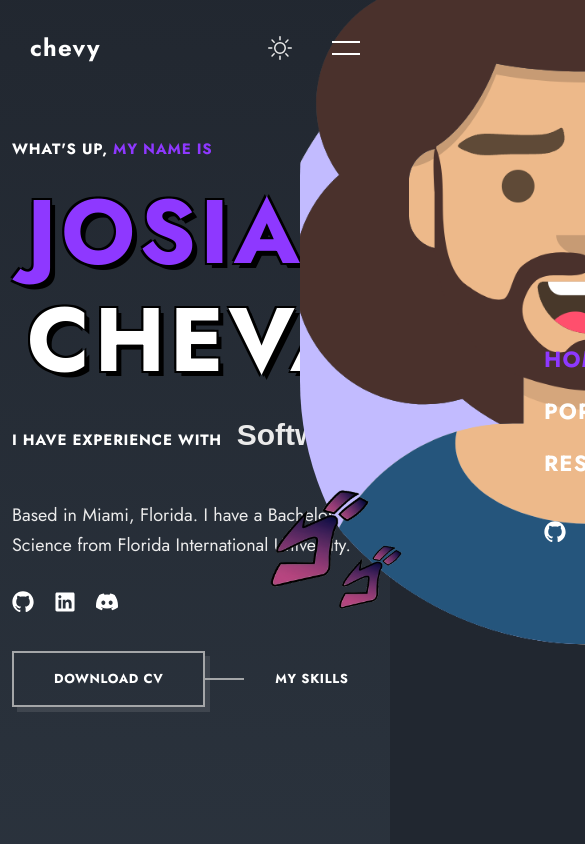
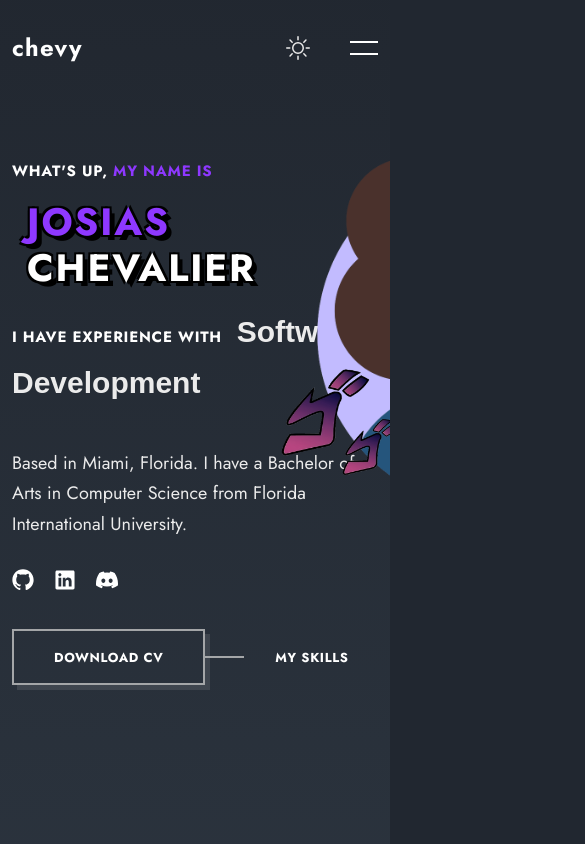
Before and after one commit to Chevyjd2007/Portfolio, a React (Vite) app: page /#home in a window 390 px wide. Shown: the top 844 px of the page, 585 px wide, since content can reach past the window. Built offline with nearby package versions, Linux system fonts and the light colour scheme; a web font is replaced by a local one.

Commit message:
+responsiveness

```diff
--- a/src/App.css
+++ b/src/App.css
@@ -35,8 +35,8 @@
     --body-font: 'Jost', sans-serif;
     --secondary-font: 'Preahvihear', sans-serif;
 
-    --biggest-font-size: 90px;
-    --h1-font-size: 44px;
+    --biggest-font-size: clamp(2.25rem, 1.125rem + 5.1429vw, 5.625rem);
+    --h1-font-size: clamp(1.75rem, 1.4167rem + 1.5238vw, 2.75rem);
     --h2-font-size: 30px;
     --h3-font-size: 28px;
     --h4-font-size: 24px;
@@ -135,6 +135,10 @@ img {
 
 /*----------- Reusable CSS Classes --------------*/
 
+.main {
+    overflow: hidden;
+}
+
 .container {
     max-width: 1300px;
     margin-inline: auto;
@@ -197,8 +201,13 @@ img {
     position: absolute;
 }
 
+.fairies {
+    position: absolute;
+}
+
 .section {
     padding-bottom: 220px;
+    position: relative;
 }
 
 .section__title, .section__subtitle {
@@ -261,3 +270,58 @@ img {
     width: 141px;
     height: 141px;
 }
+
+.section__deco {
+    position: absolute;
+    width: 2px;
+    height: 70%;
+    top: 50%;
+    transform: translateY(-50%);
+    background-color: var(--border-color);
+    z-index: 1;
+}
+
+.deco__right {
+    right: 3%;
+}
+
+.deco__left {
+    left: 3%;
+}
+
+.section__deco::before, .section__deco::after {
+    content: '';
+    position: absolute;
+    left: 50%;
+    width: 30px;
+    height: 30px;
+    border-radius: 50%;
+    background-color: var(--bg-color);
+    border: 2px solid var(--border-color);
+    box-shadow: var(--shadow);
+
+}
+
+.section__deco::before {
+    top: 0;
+    transform: translate(-50%, -100%);
+}
+
+.section__deco::after {
+    bottom: 0;
+    transform: translate(-50%, 100%);
+}
+
+.section__deco .shape{
+    max-width: 226px;
+    height: 226px;
+    bottom: -200px;
+}
+
+.deco__left .shape {
+    left: -170px;
+}
+
+.deco__right .shape{
+    right: -170px;
+}
--- a/src/components/header/Header.jsx
+++ b/src/components/header/Header.jsx
@@ -7,6 +7,7 @@ import "./header.css";
 import { Link } from 'react-scroll';
 import { scrollToTop } from 'react-scroll/modules/mixins/animate-scroll';
 import { animateScroll } from 'react-scroll';
+import shape1 from "../../assets/shape-1.png"
 
 // Stores user's specified theme
 const getStorageTheme = () => {
@@ -89,6 +90,9 @@ const changeNav = () => {
                     </a>
                 </div>
                </div>
+               <div className="section__deco deco__left header__deco">
+                    <img src={shape1} alt='' className='shape'/>
+                </div>
             </div>
             <div className="nav__btns">
                 <div className="theme__toggle" onClick={toggleTheme}>
@@ -100,6 +104,7 @@ const changeNav = () => {
                 </div>
             </div>
         </nav>
+
     </header>
   )
 }
--- a/src/components/header/header.css
+++ b/src/components/header/header.css
@@ -44,6 +44,7 @@
     display: flex;
     background-color: var(--bg-color-alt);
     transition: all 1s var(--transition);
+    overflow: hidden;
     z-index: 10;
 }
 
@@ -143,3 +144,13 @@
     transform: rotate(-180deg);
     bottom: 14px;
 }
+
+.header__deco {
+    left: 75px;
+}
+
+.header__deco .shape {
+    top: -200px;
+    left: -168px;
+    z-index: -1;
+}
--- a/src/components/home/Home.jsx
+++ b/src/components/home/Home.jsx
@@ -1,8 +1,8 @@
 import React from 'react'
 import ProfileImg from "../../assets/Chev.png"
-import zeldaFairies from "../../assets/zelda-fairies-1.png"
 import jojo1 from "../../assets/Jojo_Menace_1.png"
 import jojo2 from "../../assets/Jojo_Menace_1.png"
+import shape1 from "../../assets/shape-1.png"
 
 import { RxGithubLogo, RxLinkedinLogo } from "react-icons/rx";
 import { BsDiscord } from "react-icons/bs";
@@ -55,6 +55,10 @@ const Home = () => {
             <a href="" className="hero__link text-cs">My Skills</a>
         </div>
     </div>
+
+    <div className="section__deco deco__left">
+        <img src={shape1} alt='' className='shape'/>
+    </div>
     </div>
   </section>;
 
--- a/src/components/portfolio/Portfolio.jsx
+++ b/src/components/portfolio/Portfolio.jsx
@@ -4,6 +4,7 @@ import Items from './Items';
 import { Projects } from './Projects';
 import "./portfolio.css"
 import { AnimatePresence } from 'framer-motion';
+import shape1 from "../../assets/shape-1.png"
 
 const allNavList = ['all' , ...new Set(Projects.map((project) => project.category))];
 
@@ -36,6 +37,9 @@ const Portfolio = () => {
             <Items projectItems={projectItems}/>
             </AnimatePresence>
         </div>
+        <div className="section__deco deco__right">
+          <img src={shape1} alt='' className='shape'/>
+        </div>
     </section>
   )
 }
--- a/src/components/resume/Resume.jsx
+++ b/src/components/resume/Resume.jsx
@@ -2,6 +2,7 @@ import React from 'react'
 import { History } from './History'
 import Card from './Card';
 import './resume.css'
+import shape1 from "../../assets/shape-1.png"
 
 const Resume = () => {
   return (
@@ -42,6 +43,10 @@ const Resume = () => {
                     </div>
             </div>
         </div>
+
+        <div className="section__deco deco__left">
+            <img src={shape1} alt='' className='shape'/>
+        </div>
     </section>
   )
 }
--- a/src/index.css
+++ b/src/index.css
@@ -0,0 +1,38 @@
+@media screen and (max-width: 1400px) {
+    .section__deco:not(.header__deco) {
+        display: none;
+    }
+
+    .header {
+        padding: 30px 12px;
+    }
+
+    .home__img-wrapper {
+        max-width: 600px;
+        transform: translateY(-6%);
+    }
+
+    .home__profile {
+        height: auto;
+    }
+
+    .home__date {
+        transform: scale(0.9);
+    }
+
+    .jojo__1 {
+        width: 203px;
+        height: 203px;
+    }
+
+    .jojo__2, .jojo__3 {
+        width: 126px;
+        height: 126px;
+    }
+}
+
+@media screen and (max-width: 1200px) {
+    .container {
+        max-width: 960px;
+    }
+}
```
Also changed, not shown: src/assets/spark.png (added), src/assets/testimonials-icon.svg (deleted), 2 other files (tests, documents, lock files or other folders).
